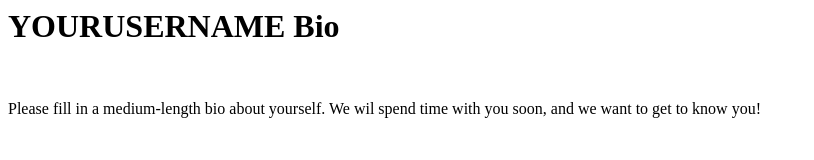
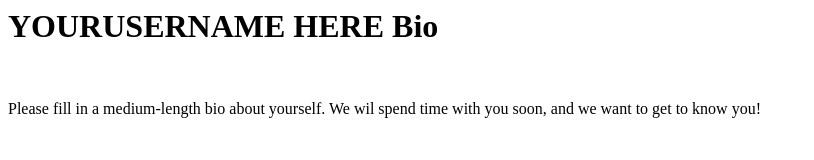
Before and after one commit to githubteacher/train-the-trainer, a plain HTML site: page index.html in a window 1280 px wide. Shown: the whole page, without its empty margins (0-814 px from the left). Drawn offline with Linux system fonts and the light colour scheme.

```diff
--- a/index.html
+++ b/index.html
@@ -1,3 +1,3 @@
-<h1>YOURUSERNAME Bio</h1>
+<h1>YOURUSERNAME HERE Bio</h1>
 <br>
 <p>Please fill in a medium-length bio about yourself. We wil spend time with you soon, and we want to get to know you!</p>
```
Also changed, not shown: 2 other files.
